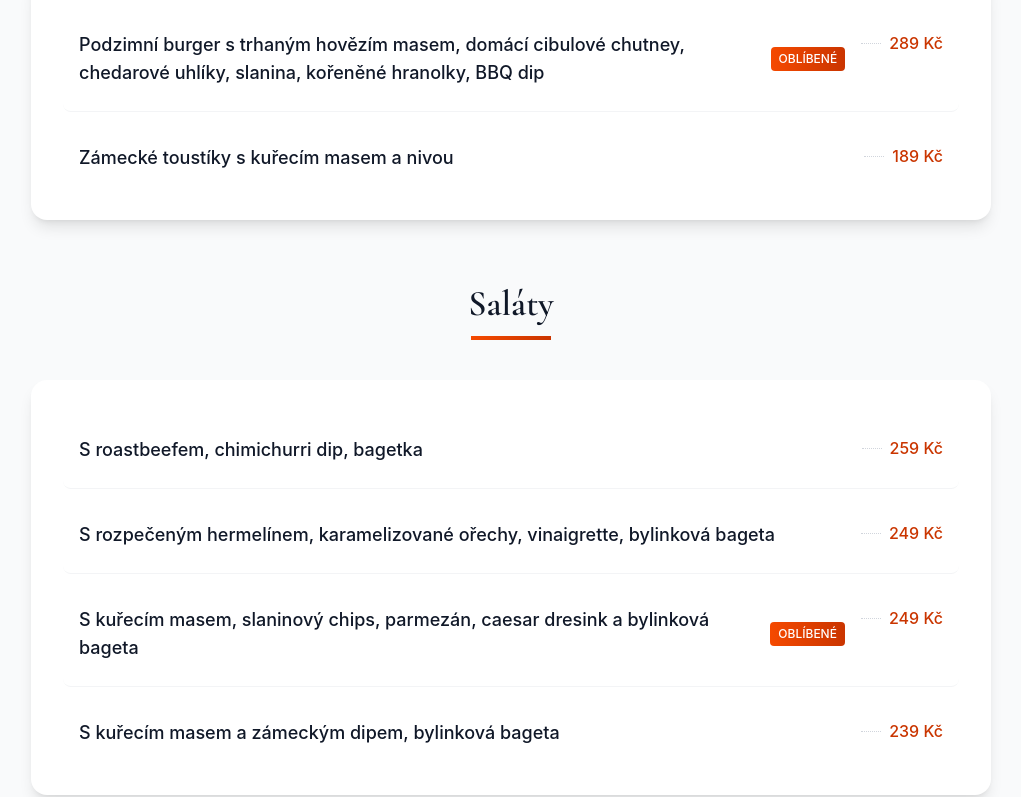
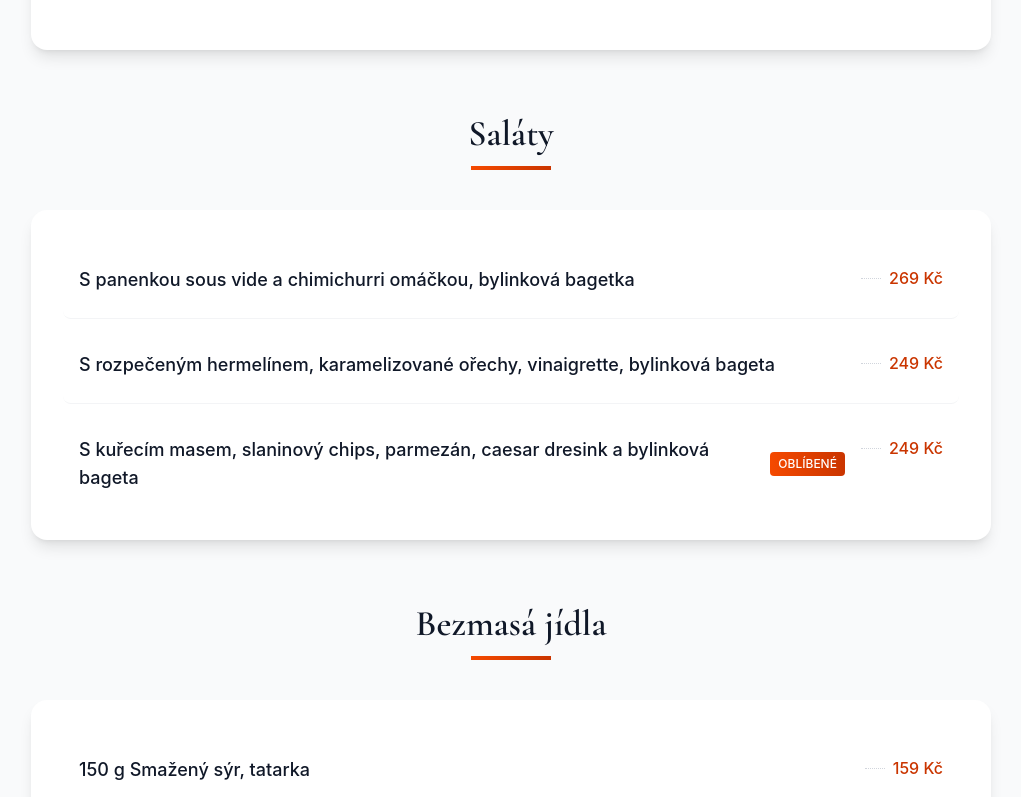
Before and after one commit to mesconliska-maker/Z-meck-restaurace, a React (Vite) app: page /menu in a window 1280 px wide. Shown: the part 1723-2520 px from the top of the page, without its empty margins (129-1150 px from the left). Built offline with nearby package versions, Linux system fonts and the light colour scheme.

Commit message:
Update Menu.tsx

```diff
--- a/src/app/pages/Menu.tsx
+++ b/src/app/pages/Menu.tsx
@@ -6,10 +6,10 @@ const menuCategories = [
     id: 1,
     name: "Studené předkrmy",
     items: [
-      { name: "100 gr Domácí hovězí roastbeef, aioli dip, kapary, bagetka", price: "175 Kč" },
-      { name: "100 gr Tatarský biftek, 3 ks topinek", price: "175 Kč" },
-      { name: "80 gr Hovězí carpaccio, parmezán, capary, bylinková bagetka", price: "175 Kč" },
-      { name: "120 gr Carpaccio z červené řepy s kozím sýrem a karamelizovanými ořechy, bylinková bageta", price: "159 Kč" }
+      { name: "100 g Tatarský biftek, 3 ks topinek", price: "175 Kč" },
+      { name: "80 g Hovězí carpaccio, parmezán, capary, bylinková bagetka", price: "175 Kč" },
+      { name: "100 g Carpaccio z červené řepy s kozím sýrem a karamelizovanými ořechy, bylinková bageta", price: "159 Kč" },
+      { name: "100 g Krevetový špíz (2 ks), wakame salát, dip z medvědího česneku", price: "175 Kč" }
     ]
   },
   {
@@ -18,110 +18,107 @@ const menuCategories = [
     items: [
       { name: "Dle denní nabídky", price: "49 Kč" },
       { name: "Tomatová, bylinková bageta", price: "69 Kč" },
-      { name: "Hříbková, bylinková bageta", price: "69 Kč" },
-      { name: "Dýňová s kokosovým mlékem", price: "69 Kč" }
+      { name: "Hříbková, bylinková bageta", price: "69 Kč" }
     ]
   },
   {
     id: 3,
     name: "Speciality",
     items: [
-      { name: "Podzimní burger s trhaným hovězím masem, domácí cibulové chutney, chedarové uhlíky, slanina, kořeněné hranolky, BBQ dip", price: "289 Kč", popular: true },
-      { name: "Zámecké toustíky s kuřecím masem a nivou", price: "189 Kč" }
+      { name: "Jarní burger s trhaným hovězím masem, špenátovými listy, sázeným vejcem a slaninou, batátové hranolky, BBQ dip", price: "299 Kč", popular: true }
     ]
   },
   {
     id: 4,
     name: "Saláty",
     items: [
-      { name: "S roastbeefem, chimichurri dip, bagetka", price: "259 Kč" },
+      { name: "S panenkou sous vide a chimichurri omáčkou, bylinková bagetka", price: "269 Kč" },
       { name: "S rozpečeným hermelínem, karamelizované ořechy, vinaigrette, bylinková bageta", price: "249 Kč" },
-      { name: "S kuřecím masem, slaninový chips, parmezán, caesar dresink a bylinková bageta", price: "249 Kč", popular: true },
-      { name: "S kuřecím masem a zámeckým dipem, bylinková bageta", price: "239 Kč" }
+      { name: "S kuřecím masem, slaninový chips, parmezán, caesar dresink a bylinková bageta", price: "249 Kč", popular: true }
     ]
   },
   {
     id: 5,
     name: "Bezmasá jídla",
     items: [
-      { name: "100 gr Smažený sýr, tatarka", price: "159 Kč" },
-      { name: "150 gr Rozpečený hermelín, restovaná cherry rajčátka s pařížským bramborem na cibulce a hráškovými lusky, Jack Daniels dip", price: "189 Kč" },
-      { name: "200 gr Smažený sýrový talíř (eidam, niva, balkánský sýr, hermelín), spousta čerstvé zeleniny, bylinkový dip, brusinky", price: "229 Kč" }
+      { name: "150 g Smažený sýr, tatarka", price: "159 Kč" },
+      { name: "150 g Rozpečený hermelín s pečenou jarní zeleninou, bylinkový dip, bagetka", price: "189 Kč" },
+      { name: "200 g Smažený sýrový talíř (eidam, niva, balkánský sýr, hermelín), spousta čerstvé zeleniny, bylinkový dip, brusinky", price: "229 Kč" }
     ]
   },
   {
     id: 6,
     name: "Ryby",
     items: [
-      { name: "200 gr Losos filet s limetkovou omáčkou a červeným pepřem, grilovaný pórek s cherry rajčátky a hráškovými lusky, batátové hranolky", price: "319 Kč", popular: true },
-      { name: "200 gr Losos filet s bylinkovým máslem a spoustou čerstvé zeleniny, chimichurri dip", price: "299 Kč" }
+      { name: "200 g Losos filet s limetkovou omáčkou a zeleným chřestem, batátové hranolky", price: "329 Kč", popular: true },
+      { name: "200 g Losos filet s bylinkovým máslem a spoustou čerstvé zeleniny, chimichurri dip", price: "329 Kč" }
     ]
   },
   {
     id: 7,
     name: "Drůbež",
     items: [
-      { name: "200 gr Sweet chilli kuřecí medailonky s grilovanou zeleninou, cibulové kroužky, aioli dip", price: "259 Kč" },
-      { name: "200 gr Kachní prso se švestkovou omáčkou, šťouchaný slaninový brambor", price: "279 Kč", popular: true },
-      { name: "200 gr Kuřecí steak s bylinkovým máslem, spousta čerstvé zeleniny, chipotle majonéza a chimichurri dip", price: "259 Kč" },
-      { name: "200 gr Smažený kuřecí řízek obalený v sezamu", price: "189 Kč" },
-      { name: "200 gr Mini bramborové noky s kuřecím masem, cherry rajčátky, mozzarellou a jemnou tomatovou omáčkou", price: "249 Kč" },
-      { name: "200 gr Kuřecí jehla s parmskou šunkou, podzimní grilovaná zelenina, jemná vinná omáčka, pikantní hranolky", price: "269 Kč" }
+      { name: "200 g BBQ smoked kuřecí medailonky, restovaná jarní zelenina, cibulové kroužky, chimichurri dip", price: "279 Kč" },
+      { name: "200 g Plněné kuřecí prso s mozzarellou a sušenými rajčaty, pikantní tomatová omáčka, opečený pařížský brambor", price: "279 Kč", popular: true },
+      { name: "200 g Mini bramborové noky s kuřecím masem, špenátovými listy a smetanou", price: "249 Kč" },
+      { name: "200 g Kuřecí steak s bylinkovým máslem, spousta čerstvé zeleniny, bylinkový dip a tomatová salsa", price: "269 Kč" },
+      { name: "200 g Kachní prso s pikantní jarní zeleninou, šťouchaný bylinkový brambor", price: "299 Kč" },
+      { name: "200 g Smažený kuřecí řízek obalený v sezamu", price: "189 Kč" }
     ]
   },
   {
     id: 8,
     name: "Vepřové maso",
     items: [
-      { name: "200 gr Vepřové medailonky s hříbkovou omáčkou", price: "259 Kč" },
-      { name: "200 gr Špalíček z vepřové panenky na liškách, slaninové hráškové lusky, demi glace, cibulové kroužky, aioli dip", price: "299 Kč", popular: true },
-      { name: "200 gr Podzimní špalíček z vepřové panenky na zeleném pepři, grilovaná zelenina, cibulové chutney, aioli dip", price: "299 Kč" },
-      { name: "200 gr Řízečky z vepřové panenky v panko strouhance, šťouchaný slaninový brambor, zelný salát s křenem", price: "299 Kč" },
-      { name: "200 gr Smažený vepřový řízek", price: "189 Kč" }
+      { name: "200 g Vepřové medailonky s hříbkovou omáčkou", price: "259 Kč" },
+      { name: "200 g Marinovaný špalíček BBQ smoked, grilovaná jarní zelenina, cibulové kroužky, dip z medvědího česneku", price: "299 Kč", popular: true },
+      { name: "200 g Špalíček z vepřové panenky, pikantní hořčičná omáčka, opečený pařížský brambor, slaninový chips", price: "299 Kč" },
+      { name: "200 g Řízečky z panenky v panko strouhance, šťouchaný slaninový brambor, zelný salát s křenem", price: "299 Kč" },
+      { name: "200 g Smažený vepřový řízek", price: "189 Kč" }
     ]
   },
   {
     id: 9,
     name: "Hovězí maso",
     items: [
-      { name: "200 gr Hovězí steak na zeleném pepři, hráškové lusky se slaninou, cibulové kroužky, aioli dip", price: "379 Kč", popular: true }
+      { name: "200 g Hovězí steak na barevném pepři, pečená pikantní jarní zelenina, cibulové kroužky, dip z medvědího česneku", price: "420 Kč", popular: true }
     ]
   },
   {
     id: 10,
     name: "Přílohy",
     items: [
-      { name: "180 gr Hranolky s chedarovým přelivem posypané drcenou cibulkou se slaninou", price: "75 Kč" },
-      { name: "180 gr Batátové hranolky", price: "75 Kč" },
-      { name: "180 gr Hranolky, krokety", price: "50 Kč" },
-      { name: "150 gr Opékaný pařížský brambor", price: "50 Kč" },
-      { name: "180 gr Americký brambor", price: "50 Kč" },
-      { name: "180 gr Šťouchaný slaninový brambor", price: "50 Kč" },
-      { name: "180 gr Vařený brambor", price: "37 Kč" },
-      { name: "180 gr Bramboráčky", price: "50 Kč" },
-      { name: "150 gr Pečená zelenina", price: "69 Kč" },
-      { name: "80 gr Kečup", price: "25 Kč" },
-      { name: "80 gr Tatarská omáčka", price: "35 Kč" },
-      { name: "180 gr Zelný salát", price: "47 Kč" },
-      { name: "200 gr Míchaný salát", price: "79 Kč" }
+      { name: "180 g Hranolky s chedarovým přelivem posypané drcenou cibulkou se slaninou", price: "75 Kč" },
+      { name: "180 g Batátové hranolky", price: "75 Kč" },
+      { name: "180 g Hranolky, krokety", price: "50 Kč" },
+      { name: "150 g Opékaný pařížský brambor", price: "50 Kč" },
+      { name: "180 g Americký brambor", price: "50 Kč" },
+      { name: "180 g Bramboráčky", price: "50 Kč" },
+      { name: "180 g Šťouchaný slaninový brambor", price: "50 Kč" },
+      { name: "180 g Vařený brambor", price: "37 Kč" },
+      { name: "150 g Pečená zelenina", price: "69 Kč" },
+      { name: "200 g Míchaný salát", price: "79 Kč" },
+      { name: "180 g Zelný salát", price: "47 Kč" },
+      { name: "80 g Kečup", price: "25 Kč" },
+      { name: "80 g Tatarská omáčka", price: "35 Kč" }
     ]
   },
   {
     id: 11,
     name: "Dětské jídlo",
     items: [
-      { name: "100 gr Kuřecí řízek, hranolky, kečup", price: "179 Kč" }
+      { name: "100 g Kuřecí řízek, hranolky, kečup", price: "179 Kč" }
     ]
   },
   {
     id: 12,
     name: "Dezerty",
     items: [
+      { name: "Trhanec s vanilkovou omáčkou a malinovým rozvarem", price: "99 Kč" },
+      { name: "Čokoládové brownies s pistáciovým krémem a čerstvým ovocem", price: "99 Kč" },
       { name: "Čokoládový fondant s vanilkovou zmrzlinou", price: "105 Kč", popular: true },
       { name: "Cheesecake s malinovou omáčkou", price: "99 Kč" },
-      { name: "Horké maliny", price: "99 Kč" },
-      { name: "Palačinky s pistáciovým krémem, čokoládou a kadaif nudličky", price: "99 Kč" },
-      { name: "Podzimní lívance s jablečným rozvarem a vanilkovou omáčkou, karamelizované ořechy", price: "99 Kč" }
+      { name: "Horké maliny", price: "99 Kč" }
     ]
   }
 ];
```
